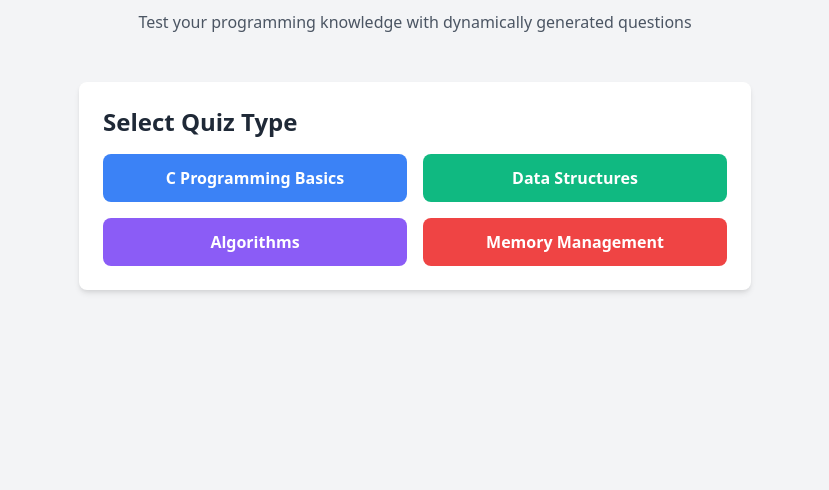
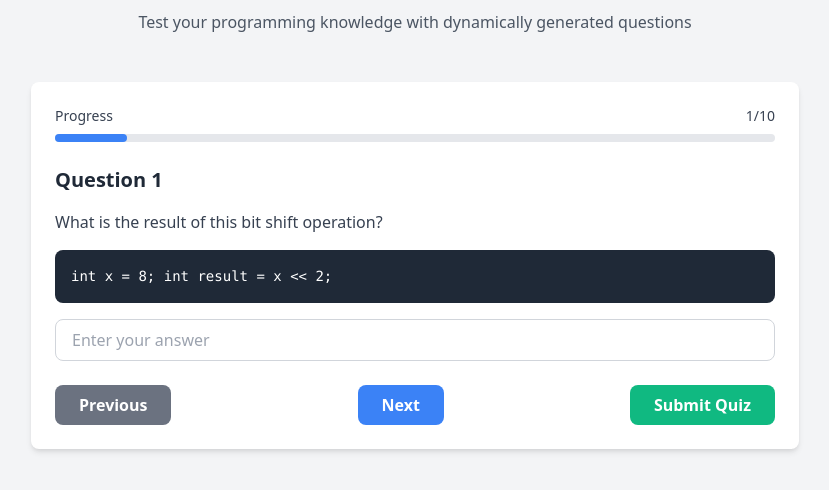
Before and after one commit to ChefAharoni/APQuizGenerator, a plain HTML site: page index.html in a window 1280 px wide. Both pictures are taken after a click on the button "C Programming Basics". Shown: the part 78-568 px from the top of the page, without its empty margins (225-1054 px from the left). Drawn offline with nearby package versions, Linux system fonts and the light colour scheme.

Commit message:
fixed linking

```diff
--- a/index.html
+++ b/index.html
@@ -30,26 +30,26 @@
         </h2>
         <div class="grid grid-cols-1 md:grid-cols-2 gap-4">
           <button
-            class="quiz-type-btn bg-blue-500 hover:bg-blue-600 text-white font-semibold py-3 px-6 rounded-lg transition duration-200"
-            data-type="c-basics"
+            class="quiz-type-button bg-blue-500 hover:bg-blue-600 text-white font-semibold py-3 px-6 rounded-lg transition duration-200"
+            data-quiz-type="c-basics"
           >
             C Programming Basics
           </button>
           <button
-            class="quiz-type-btn bg-green-500 hover:bg-green-600 text-white font-semibold py-3 px-6 rounded-lg transition duration-200"
-            data-type="data-structures"
+            class="quiz-type-button bg-green-500 hover:bg-green-600 text-white font-semibold py-3 px-6 rounded-lg transition duration-200"
+            data-quiz-type="data-structures"
           >
             Data Structures
           </button>
           <button
-            class="quiz-type-btn bg-purple-500 hover:bg-purple-600 text-white font-semibold py-3 px-6 rounded-lg transition duration-200"
-            data-type="algorithms"
+            class="quiz-type-button bg-purple-500 hover:bg-purple-600 text-white font-semibold py-3 px-6 rounded-lg transition duration-200"
+            data-quiz-type="algorithms"
           >
             Algorithms
           </button>
           <button
-            class="quiz-type-btn bg-red-500 hover:bg-red-600 text-white font-semibold py-3 px-6 rounded-lg transition duration-200"
-            data-type="memory"
+            class="quiz-type-button bg-red-500 hover:bg-red-600 text-white font-semibold py-3 px-6 rounded-lg transition duration-200"
+            data-quiz-type="memory"
           >
             Memory Management
           </button>
@@ -88,10 +88,10 @@
             id="code-block"
             class="bg-gray-800 text-white p-4 rounded-lg mb-4 font-mono text-sm overflow-x-auto"
           ></div>
-          <div id="answer-input" class="mb-4">
+          <div class="mb-4">
             <input
               type="text"
-              id="answer"
+              id="answer-input"
               class="w-full px-4 py-2 border border-gray-300 rounded-lg focus:outline-none focus:ring-2 focus:ring-blue-500"
               placeholder="Enter your answer"
             />
@@ -101,17 +101,24 @@
         <!-- Navigation Buttons -->
         <div class="flex justify-between">
           <button
-            id="prev-btn"
+            id="prev-button"
             class="bg-gray-500 hover:bg-gray-600 text-white font-semibold py-2 px-6 rounded-lg transition duration-200 disabled:opacity-50"
             disabled
           >
             Previous
           </button>
           <button
-            id="next-btn"
+            id="next-button"
             class="bg-blue-500 hover:bg-blue-600 text-white font-semibold py-2 px-6 rounded-lg transition duration-200"
           >
             Next
+          </button>
+          <button
+            id="submit-button"
+            class="bg-green-500 hover:bg-green-600 text-white font-semibold py-2 px-6 rounded-lg transition duration-200 disabled:opacity-50"
+            disabled
+          >
+            Submit Quiz
           </button>
         </div>
       </div>
@@ -126,14 +133,12 @@
           <p class="text-4xl font-bold text-blue-500 mb-2">
             Score: <span id="score">0</span>/10
           </p>
-          <p class="text-gray-600">
-            Time taken: <span id="time-taken">0:00</span>
-          </p>
+          <p class="text-gray-600">Time taken: <span id="time">0:00</span></p>
         </div>
-        <div id="answers-review" class="space-y-4"></div>
+        <div id="results-list" class="space-y-4"></div>
         <div class="text-center mt-6">
           <button
-            id="new-quiz-btn"
+            id="new-quiz-button"
             class="bg-blue-500 hover:bg-blue-600 text-white font-semibold py-2 px-6 rounded-lg transition duration-200"
           >
             Start New Quiz
```
